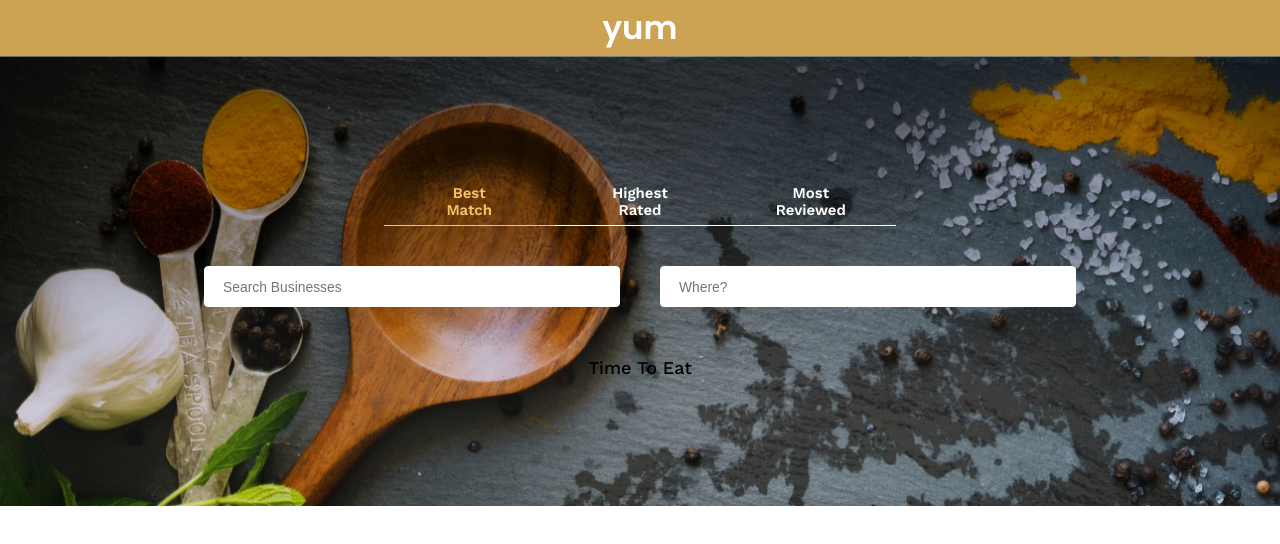
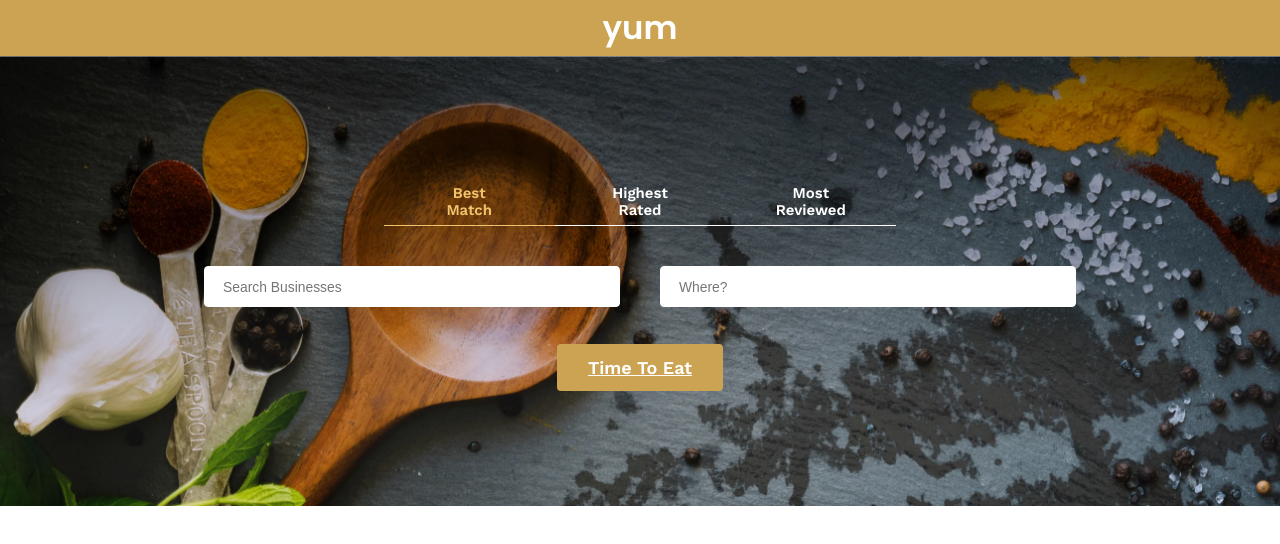
Before and after one commit to everythinginmoderation2/yum, a React (Create React App) app: page / in a window 1280 px wide. Shown: the top 544 px of the page. Built offline with nearby package versions, Linux system fonts and the light colour scheme; no server answers.

Commit message:
testing with anchor

```diff
--- a/src/components/SearchBar/SearchBar.js
+++ b/src/components/SearchBar/SearchBar.js
@@ -44,8 +44,8 @@ const SearchBar = ({term, location, sortBy, handleTermChange, handleLocationChan
                 <input placeholder="Search Businesses" value={term} onChange={(e) => {handleTermChange(e)}}/>
                 <input placeholder="Where?" value={location} onChange={(e)=>{handleLocationChange(e)}}/>
             </div>
-            <div className="SearchBar-submit" onClick={(e)=>{handleSearch(e)}}>
-                <div>Time To Eat</div>
+            <div className="SearchBar-submit">
+                <a href="javascript:(e)=>{handleSearch(e)}" onClick={(e)=>{handleSearch(e)}}>Time To Eat</a>
                 <><ToastContainer/></>
             </div>
         </div>)
```
